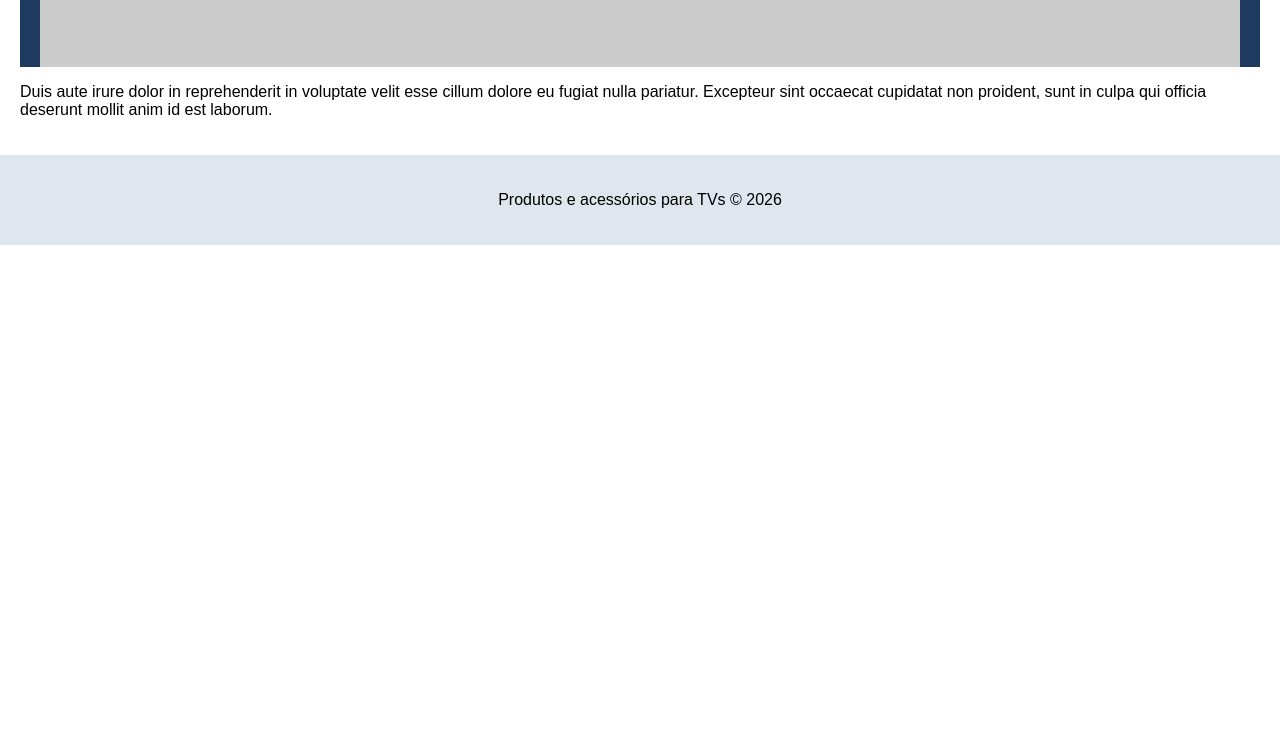
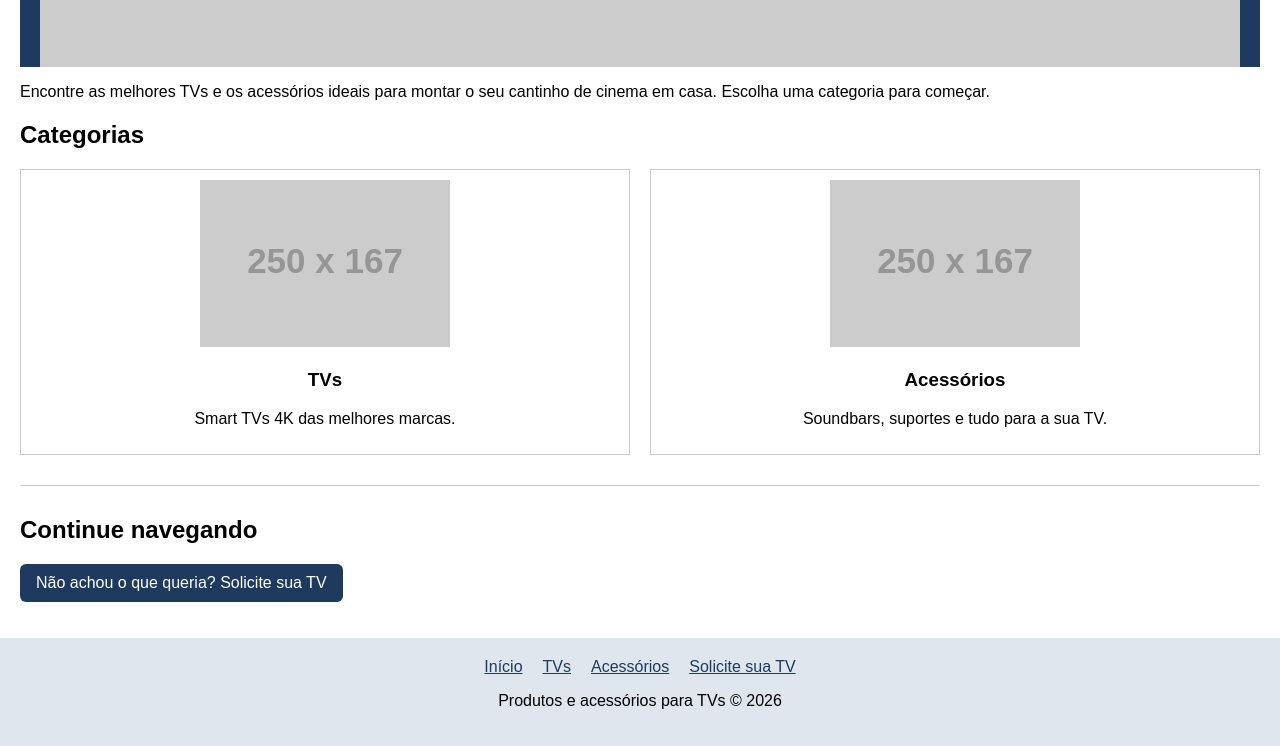
Before and after one commit to Thiag0WP/dew_univille, a plain HTML site: page products.html in a window 1280 px wide. Shown: the part 211-957 px from the top of the page. Before the commit the page ends 800 px from the top, so only its background shows below. Drawn offline with Linux system fonts and the light colour scheme; placeholder pictures from the web are drawn by us.

Commit message:
Navegação completa: menu ativo, cards de categorias, seção continue navegando e rodapé com links
Co-Authored-By: Claude Opus 5.5 <noreply@anthropic.com>

```diff
--- a/css/style.css
+++ b/css/style.css
@@ -5,6 +5,10 @@ body {
   margin: 0;
   padding: 0;
   font-family: Arial, Helvetica, sans-serif;
+  /* rodapé sempre no fim da tela, mesmo em páginas curtas */
+  display: flex;
+  flex-direction: column;
+  min-height: 100vh;
 }
 
 /* dew_14 all 2: cabeçalho acompanha a rolagem, largura total e cor de fundo */
@@ -35,8 +39,19 @@ header {
   font-weight: bold;
 }
 
+/* página atual destacada no menu */
+.nav a.active {
+  border-bottom: 2px solid #ffffff;
+}
+
+/* evita que o cabeçalho fixo cubra o destino de links com # */
+[id] {
+  scroll-margin-top: 90px;
+}
+
 /* dew_14 all 4 + dew_16 all-1: espaçamento interno do main */
 main {
+  flex: 1;
   padding: 20px;
 }
 
@@ -45,6 +60,80 @@ footer {
   padding: 20px;
   background-color: #dfe6ee;
   text-align: center;
+}
+
+/* links de navegação no rodapé */
+.footer-nav {
+  display: flex;
+  flex-wrap: wrap;
+  justify-content: center;
+  gap: 10px 20px;
+  margin: 0;
+  padding: 0;
+  list-style: none;
+}
+
+.footer-nav a {
+  color: #1e3a5f;
+}
+
+/* cards de categorias da página inicial */
+.categories {
+  display: flex;
+  flex-direction: column;
+  gap: 20px;
+  margin: 0;
+  padding: 0;
+  list-style: none;
+}
+
+.category a {
+  display: block;
+  height: 100%;
+  box-sizing: border-box;
+  padding: 10px;
+  border: 1px solid #cccccc;
+  color: inherit;
+  text-align: center;
+  text-decoration: none;
+}
+
+.category img {
+  max-width: 100%;
+}
+
+@media (min-width: 768px) {
+  .categories {
+    flex-direction: row;
+  }
+
+  .category {
+    flex: 1;
+  }
+}
+
+/* seção "Continue navegando" no fim das páginas */
+.next-steps {
+  margin-top: 30px;
+  padding-top: 10px;
+  border-top: 1px solid #cccccc;
+}
+
+.next-steps ul {
+  display: flex;
+  flex-wrap: wrap;
+  gap: 10px;
+  padding: 0;
+  list-style: none;
+}
+
+.next-link {
+  display: inline-block;
+  padding: 10px 16px;
+  border-radius: 6px;
+  background-color: #1e3a5f;
+  color: #ffffff;
+  text-decoration: none;
 }
 
 /* dew_12 pd 1: banner com imagem de fundo centralizada e sem repetição */
--- a/products.html
+++ b/products.html
@@ -11,7 +11,7 @@
   <header>
     <nav>
       <ul class="nav">
-        <li><a href="products.html">Início</a></li>
+        <li><a href="products.html" class="active" aria-current="page">Início</a></li>
         <li><a href="category_tvs.html">TVs</a></li>
         <li><a href="category_acessories.html">Acessórios</a></li>
       </ul>
@@ -31,13 +31,56 @@
     </p>
 
     <p>
-      Duis aute irure dolor in reprehenderit in voluptate velit esse cillum
-      dolore eu fugiat nulla pariatur. Excepteur sint occaecat cupidatat non
-      proident, sunt in culpa qui officia deserunt mollit anim id est laborum.
+      Encontre as melhores TVs e os acessórios ideais para montar o seu
+      cantinho de cinema em casa. Escolha uma categoria para começar.
     </p>
+
+    <section>
+      <h2>Categorias</h2>
+
+      <ul class="categories">
+        <li class="category">
+          <a href="category_tvs.html">
+            <picture>
+              <source media="(max-width: 767px)" srcset="https://placehold.co/200x133.webp?text=TVs" type="image/webp">
+              <source media="(max-width: 1339px)" srcset="https://placehold.co/250x167.webp?text=TVs" type="image/webp">
+              <img src="https://placehold.co/300x200?text=TVs" alt="Categoria TVs">
+            </picture>
+            <h3>TVs</h3>
+            <p>Smart TVs 4K das melhores marcas.</p>
+          </a>
+        </li>
+        <li class="category">
+          <a href="category_acessories.html">
+            <picture>
+              <source media="(max-width: 767px)" srcset="https://placehold.co/200x133.webp?text=Acessorios" type="image/webp">
+              <source media="(max-width: 1339px)" srcset="https://placehold.co/250x167.webp?text=Acessorios" type="image/webp">
+              <img src="https://placehold.co/300x200?text=Acessorios" alt="Categoria Acessórios">
+            </picture>
+            <h3>Acessórios</h3>
+            <p>Soundbars, suportes e tudo para a sua TV.</p>
+          </a>
+        </li>
+      </ul>
+    </section>
+
+    <section class="next-steps">
+      <h2>Continue navegando</h2>
+      <ul>
+        <li><a class="next-link" href="category_tvs.html#solicitacao">Não achou o que queria? Solicite sua TV</a></li>
+      </ul>
+    </section>
   </main>
 
   <footer>
+    <nav>
+      <ul class="footer-nav">
+        <li><a href="products.html">Início</a></li>
+        <li><a href="category_tvs.html">TVs</a></li>
+        <li><a href="category_acessories.html">Acessórios</a></li>
+        <li><a href="category_tvs.html#solicitacao">Solicite sua TV</a></li>
+      </ul>
+    </nav>
     <p>Produtos e acessórios para TVs &copy; 2026</p>
   </footer>
 
```
Also changed, not shown: category_acessories.html (+34 -5 lines), category_tvs.html (+18 -2 lines).
